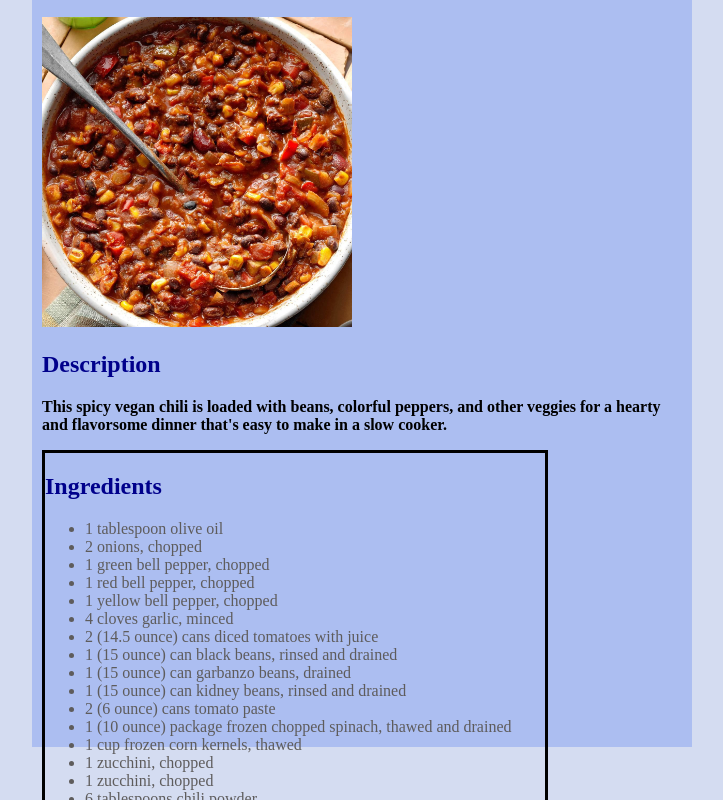
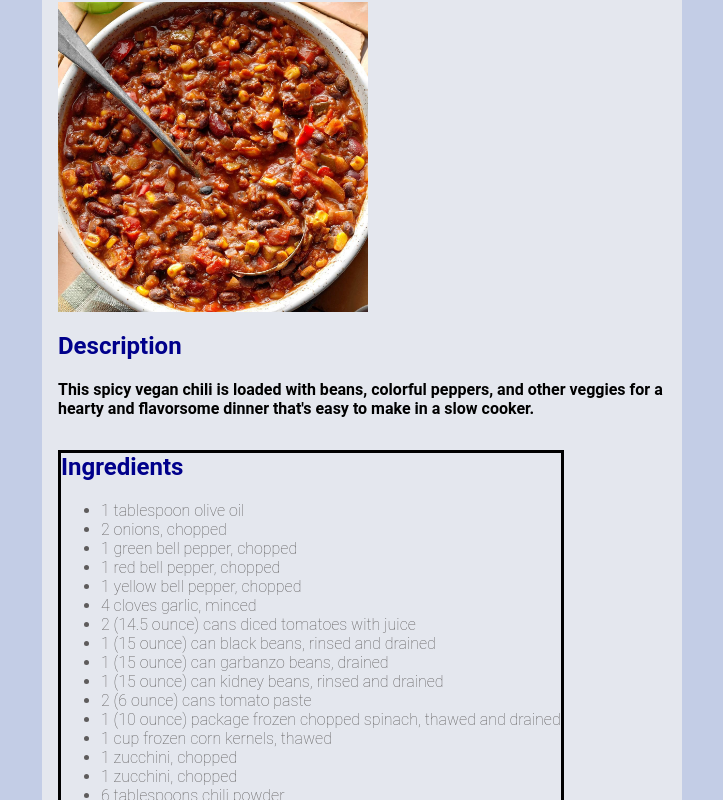
Before and after one commit to CrabSully/odin-recipes, a plain HTML site: page recipes/chili.html in a window 1280 px wide. Shown: the part 73-873 px from the top of the page, without its empty margins (278-1001 px from the left). Drawn offline with Linux system fonts and the light colour scheme.

Commit message:
Added some much needed aesthetic changes for a slightly more advanced style.

```diff
--- a/styles.css
+++ b/styles.css
@@ -1,14 +1,16 @@
 body {
-    background-color: rgb(212, 220, 241);
+    background-color: rgb(195, 205, 230);
     margin: 0;
+    font-family: "Roboto", sans-serif;
 }
 
 .content {
-    height: 100vh;
+    box-sizing: border-box;
+    min-height: 100vh;
     width: 50%;
     margin: 0 auto;
-    background-color: rgb(172, 190, 241);
-    padding: 10px;
+    padding: 1rem;
+    background-color: rgb(228, 231, 238);
 }
 
 .info {
@@ -16,19 +18,35 @@ body {
 }
 
 .list {
+    margin: 2rem 0;
     width: 500px;
     color: rgb(94, 92, 92);
     border: 3px solid black;
+}
+
+
+.list li {
+    font-weight: 100;
 }
 
 .steps li {
     font-size: 24px;
 }
 
+img {
+    margin-bottom: 1rem;
+}
+
 h1, h2 {
     color: darkblue;
+    margin-top: 0;
 }
 
 a:visited {
     color:crimson;
 }
+
+@font-face {
+    font-family: Roboto;
+    src: url(https://fonts.googleapis.com/css2?family=Roboto:ital,wght@0,100;0,300;0,400;0,500;0,700;0,900;1,100;1,300;1,400;1,500;1,700;1,900&display=swap);
+}
```
Also changed, not shown: recipes/bolognese.html (line endings or trailing spaces).
